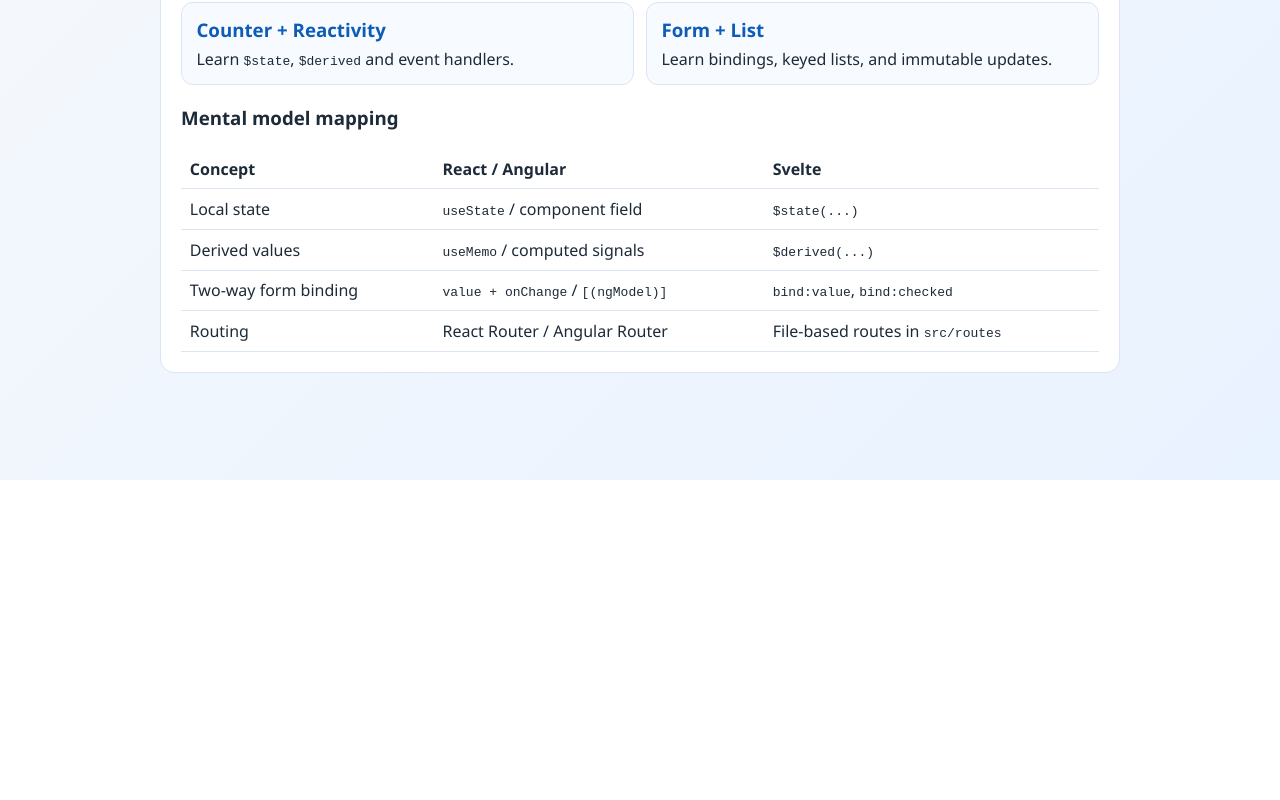
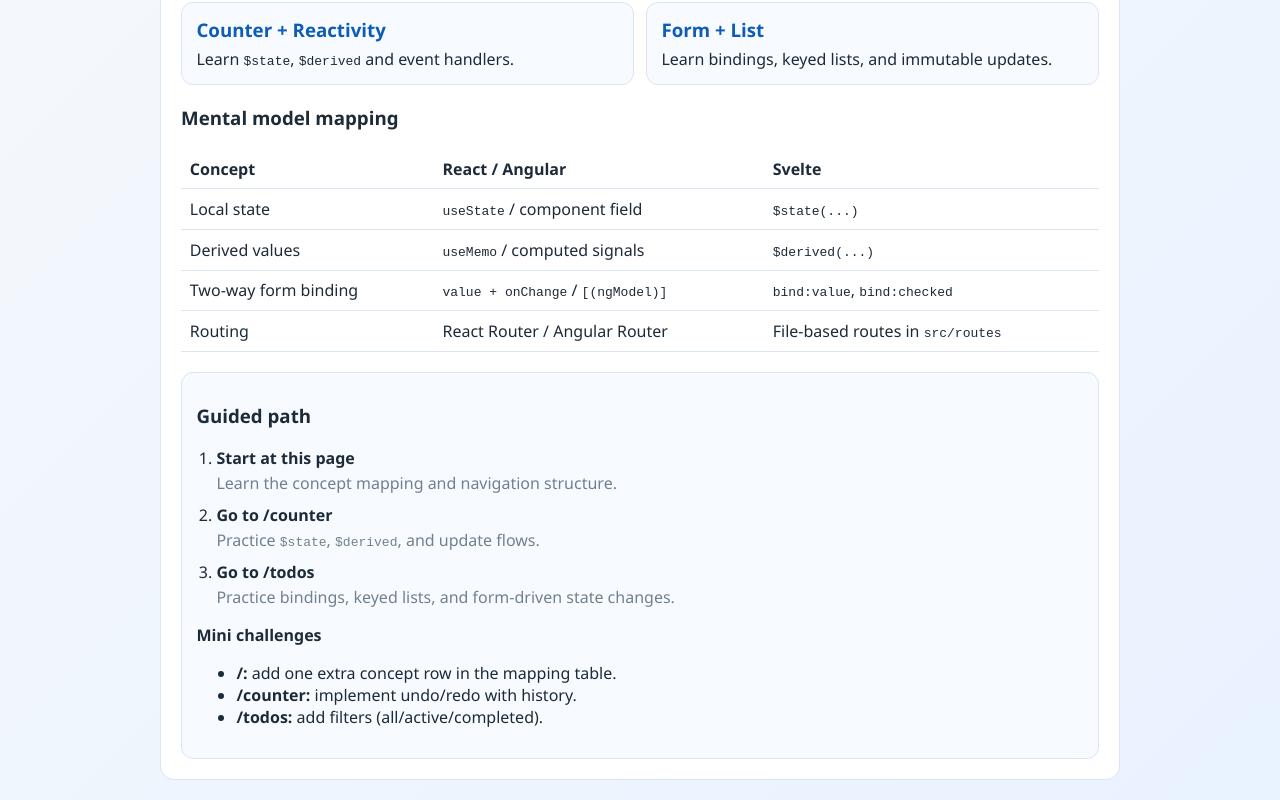
Before and after one commit to m-weida/svelte-learning-project, a SvelteKit app: page / in a window 1280 px wide. Shown: the part 360-1160 px from the top of the page. Before the commit the page ends 840 px from the top, so only its background shows below. Built offline with nearby package versions, Linux system fonts and the light colour scheme.

Commit message:
Enhance README and main page with guided learning paths and mini challenges

```diff
--- a/src/routes/+page.svelte
+++ b/src/routes/+page.svelte
@@ -47,6 +47,31 @@
 			</tr>
 		</tbody>
 	</table>
+
+	<section class="learning-path">
+		<h3>Guided path</h3>
+		<ol>
+			<li>
+				<strong>Start at this page</strong>
+				<p>Learn the concept mapping and navigation structure.</p>
+			</li>
+			<li>
+				<strong>Go to /counter</strong>
+				<p>Practice <code>$state</code>, <code>$derived</code>, and update flows.</p>
+			</li>
+			<li>
+				<strong>Go to /todos</strong>
+				<p>Practice bindings, keyed lists, and form-driven state changes.</p>
+			</li>
+		</ol>
+
+		<h4>Mini challenges</h4>
+		<ul>
+			<li><strong>/:</strong> add one extra concept row in the mapping table.</li>
+			<li><strong>/counter:</strong> implement undo/redo with history.</li>
+			<li><strong>/todos:</strong> add filters (all/active/completed).</li>
+		</ul>
+	</section>
 </section>
 
 <style>
@@ -105,4 +130,25 @@
 	h3 {
 		margin-top: 1rem;
 	}
+
+	.learning-path {
+		margin-top: 1.25rem;
+		padding: 0.9rem;
+		border: 1px solid var(--color-border);
+		border-radius: 12px;
+		background: var(--color-surface-soft);
+	}
+
+	ol {
+		padding-left: 1.25rem;
+	}
+
+	ol p {
+		margin: 0.2rem 0 0.6rem;
+		color: var(--color-text-muted);
+	}
+
+	h4 {
+		margin: 0.6rem 0 0.35rem;
+	}
 </style>
```
Also changed, not shown: 1 other file (tests, documents, lock files or other folders).
